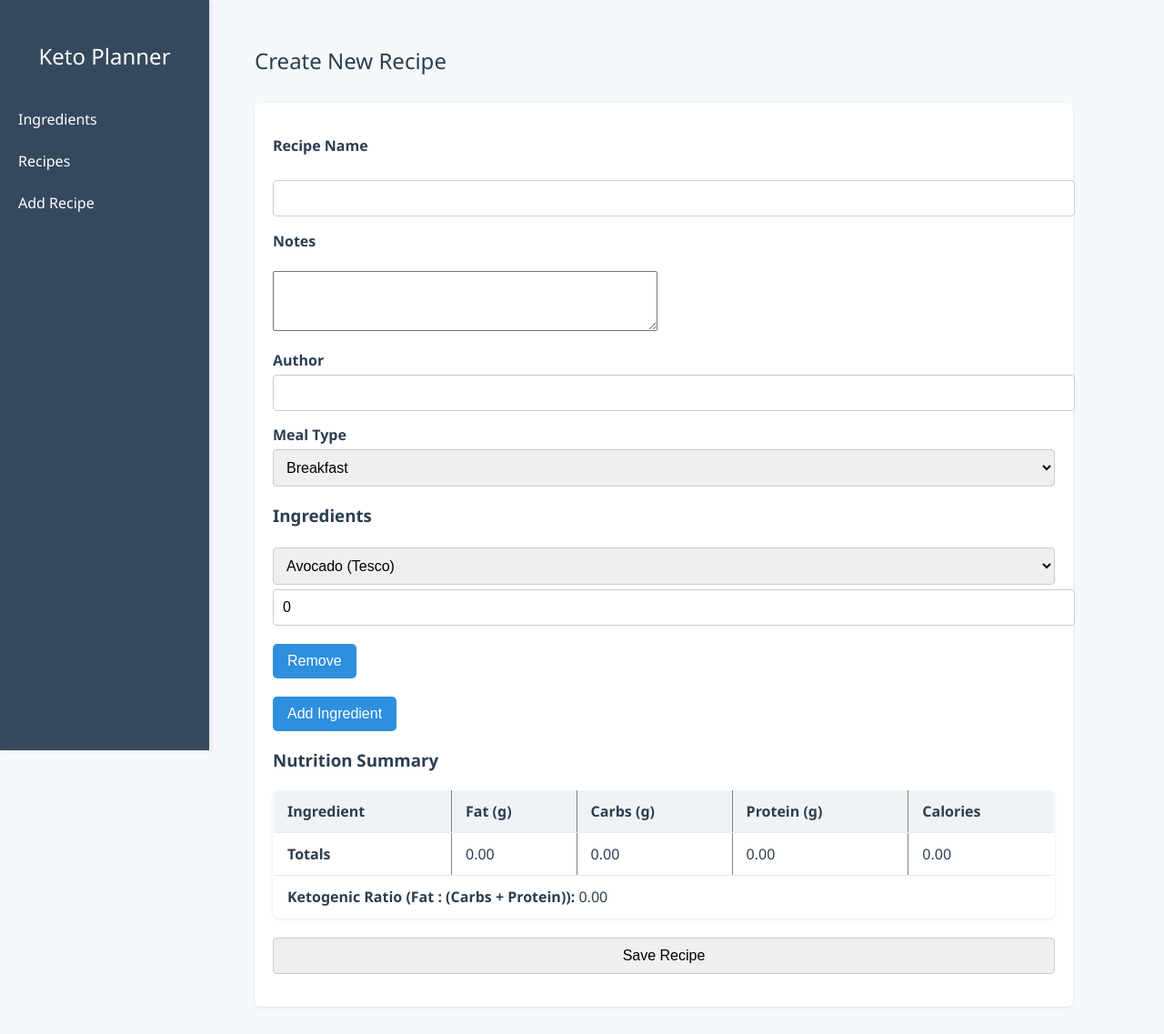
After one commit to isobelweinberg/keto-buddy, a Flask app: page /recipes/new in a window 1280 px wide. The commit adds this page. Shown: the whole page at 91% size. Run offline with Flask 3, Linux system fonts and the light colour scheme.

Commit message:
Create recipe page

```diff
--- a/app/forms.py
+++ b/app/forms.py
@@ -2,7 +2,7 @@ from flask_wtf import FlaskForm
 from wtforms import StringField, TextAreaField, FloatField, SelectField, FieldList, FormField, SubmitField
 from wtforms.validators import DataRequired, NumberRange, Optional
 
-from models import Ingredient
+from .models import Ingredient
 
 class RecipeIngredientForm(FlaskForm):
     ingredient_id = SelectField('Ingredient', coerce=int, validators=[DataRequired()])
@@ -12,6 +12,8 @@ class RecipeForm(FlaskForm):
     name = StringField('Recipe Name', validators=[DataRequired()])
     ratio = FloatField('Ketogenic Ratio (Fat : (Carbs + Protein))', validators=[Optional()])
     notes = TextAreaField('Notes', validators=[Optional()])
+    author = StringField('Author')
+    meal_type = SelectField('Meal Type', choices=[('breakfast', 'Breakfast'), ('main', 'Main Meal'), ('snack', 'Snack')])
 
     ingredients = FieldList(FormField(RecipeIngredientForm), min_entries=1, max_entries=20)
     submit = SubmitField('Save Recipe')
@@ -19,6 +21,9 @@ class RecipeForm(FlaskForm):
     def set_ingredient_choices(self):
         # This method populates the ingredient dropdowns dynamically
         ingredients = Ingredient.query.order_by(Ingredient.name).all()
-        choices = [(ing.id, ing.name) for ing in ingredients]
+        choices = [
+            (ing.id, f"{ing.name} ({ing.source})" if ing.source else ing.name)
+            for ing in ingredients
+        ]
         for ingredient_form in self.ingredients:
             ingredient_form.ingredient_id.choices = choices
--- a/app/models.py
+++ b/app/models.py
@@ -20,6 +20,8 @@ class Recipe(db.Model):
     total_calories = db.Column(db.Float, nullable=True)
     ratio = db.Column(db.Float, nullable=True)
     notes = db.Column(db.Text, nullable=True)
+    author = db.Column(db.String)  # new field
+    meal_type = db.Column(db.String)  # "breakfast", "main", "snack"
 
     ingredients = db.relationship('RecipeIngredient', back_populates='recipe', cascade='all, delete-orphan')
 
--- a/app/routes.py
+++ b/app/routes.py
@@ -1,6 +1,7 @@
 from flask import Blueprint, render_template, request, redirect, url_for, flash
 from . import db
-from .models import Ingredient
+from .models import Ingredient, Recipe, RecipeIngredient
+from .forms import RecipeForm
 
 main = Blueprint('main', __name__)
 
@@ -40,3 +41,72 @@ def add_ingredient():
 
     flash(f'Added ingredient: {name}', 'success')
     return redirect(url_for('main.ingredients'))
+
+@main.route('/recipes/new', methods=['GET', 'POST'])
+def new_recipe():
+    form = RecipeForm()
+    nutrition_data = {}
+    form.set_ingredient_choices()
+
+    # Gather nutritional info to pass to JS
+    all_ingredients = Ingredient.query.order_by(Ingredient.name).all()
+    nutrition_data = {
+        ing.id: {
+            'name': ing.name,
+            'source': ing.source,  # Add source here
+            'percent_fat': ing.percent_fat,
+            'percent_carbs': ing.percent_carbs,
+            'percent_protein': ing.percent_protein,
+            'total_calories': ing.total_calories
+        }
+        for ing in all_ingredients
+    }
+
+    if form.validate_on_submit():
+        # Create recipe object
+        recipe = Recipe(
+            name=form.name.data,
+            notes=form.notes.data,
+            ratio=form.ratio.data
+        )
+
+        total_fat = total_carbs = total_protein = total_calories = 0.0
+
+        for ingredient_form in form.ingredients.entries:
+            ingredient = Ingredient.query.get(ingredient_form.ingredient_id.data)
+            amount = ingredient_form.amount.data
+
+            # Calculate nutrition for this ingredient amount
+            fat = ingredient.percent_fat * amount / 100
+            carbs = ingredient.percent_carbs * amount / 100
+            protein = ingredient.percent_protein * amount / 100
+            calories = ingredient.total_calories * amount / 100
+
+            total_fat += fat
+            total_carbs += carbs
+            total_protein += protein
+            total_calories += calories
+
+            ri = RecipeIngredient(
+                ingredient_id=ingredient.id,
+                amount=amount,
+                fat=fat,
+                carbs=carbs,
+                protein=protein,
+                calories=calories
+            )
+            recipe.ingredients.append(ri)
+
+        # Save totals in recipe
+        recipe.total_fat = total_fat
+        recipe.total_carbs = total_carbs
+        recipe.total_protein = total_protein
+        recipe.total_calories = total_calories
+
+        db.session.add(recipe)
+        db.session.commit()
+
+        flash('Recipe created successfully!', 'success')
+        return redirect(url_for('main.recipes'))
+
+    return render_template('new_recipe.html', form=form, nutrition_data=nutrition_data)
--- a/app/templates/base.html
+++ b/app/templates/base.html
@@ -9,8 +9,8 @@
     <div class="sidebar">
         <h2>Keto Planner</h2>
         <a href="{{ url_for('main.ingredients') }}">Ingredients</a>
-        <a href="#">Recipes</a>
-        <a href="#">Add Recipe</a>
+        <a href="">Recipes</a>
+        <a href="{{ url_for('main.new_recipe') }}">Add Recipe</a>
     </div>
 
     <div class="main">
--- /dev/null
+++ b/app/templates/new_recipe.html
@@ -0,0 +1,263 @@
+{% extends "base.html" %}
+{% block content %}
+<h2>Create New Recipe</h2>
+
+<form method="POST" action="{{ url_for('main.new_recipe') }}">
+    {{ form.hidden_tag() }}
+
+    <p>
+        {{ form.name.label }}<br>
+        {{ form.name(size=40) }}
+    </p>
+
+    <p>
+        {{ form.notes.label }}<br>
+        {{ form.notes(rows=4, cols=50) }}
+    </p>
+
+    <div class="form-group">
+  <label for="author">Author</label>
+  <input type="text" class="form-control" id="author" name="author" list="author-options">
+  <datalist id="author-options">
+    {% for author in existing_authors %}
+      <option value="{{ author }}">
+    {% endfor %}
+  </datalist>
+</div>
+
+<div class="form-group">
+  <label for="meal_type">Meal Type</label>
+  <select class="form-control" id="meal_type" name="meal_type">
+    <option value="breakfast">Breakfast</option>
+    <option value="main">Main Meal</option>
+    <option value="snack">Snack</option>
+  </select>
+</div>
+
+    <h3>Ingredients</h3>
+    <div id="ingredients-list">
+        {% for subform in form.ingredients %}
+        <div class="ingredient-entry">
+            {{ subform.ingredient_id.label }} {{ subform.ingredient_id() }}
+            {{ subform.amount.label }} {{ subform.amount(step="0.1") }}
+            <button type="button" class="remove-ingredient">Remove</button>
+        </div>
+        {% endfor %}
+    </div>
+    <button type="button" id="add-ingredient">Add Ingredient</button>
+
+    <h3>Nutrition Summary</h3>
+    <table border="1" id="nutrition-table">
+        <thead>
+            <tr>
+                <th>Ingredient</th>
+                <th>Fat (g)</th>
+                <th>Carbs (g)</th>
+                <th>Protein (g)</th>
+                <th>Calories</th>
+            </tr>
+        </thead>
+        <tbody id="nutrition-tbody"></tbody>
+        <tfoot>
+            <tr>
+                <td><strong>Totals</strong></td>
+                <td id="total-fat">0</td>
+                <td id="total-carbs">0</td>
+                <td id="total-protein">0</td>
+                <td id="total-calories">0</td>
+            </tr>
+            <tr>
+                <td colspan="5">
+                    <strong>Ketogenic Ratio (Fat : (Carbs + Protein)):</strong>
+                    <span id="ketogenic-ratio">0</span>
+                </td>
+            </tr>
+        </tfoot>
+    </table>
+
+    <p>{{ form.submit() }}</p>
+</form>
+
+<script>
+    // Ingredient nutrition data passed from Flask (ingredient id -> nutrition)
+    const nutritionData = {{ nutrition_data | tojson }};
+
+    const ingredientsList = document.getElementById('ingredients-list');
+    const addBtn = document.getElementById('add-ingredient');
+
+    function createIngredientEntry(index) {
+        const div = document.createElement('div');
+        div.classList.add('ingredient-entry');
+
+        const ingredientSelect = document.createElement('select');
+        ingredientSelect.name = `ingredients-${index}-ingredient_id`;
+        ingredientSelect.id = `ingredients-${index}-ingredient_id`;
+        ingredientSelect.required = true;
+
+        // Populate options from nutritionData keys and ingredient names
+        for (const [id, data] of Object.entries(nutritionData)) {
+            const option = document.createElement('option');
+            option.value = id;
+            option.textContent = `ID ${id}`; // placeholder: you can pass names too if you want
+            ingredientSelect.appendChild(option);
+        }
+
+        // For nicer user experience, let's embed ingredient names in nutritionData keys
+        // Instead, better to pass ingredient names as well, so let's improve that:
+        // (This requires Flask to pass a dict with id->name and id->nutrition)
+
+        // We'll do this below after the template code
+
+        const amountInput = document.createElement('input');
+        amountInput.type = 'number';
+        amountInput.step = '0.1';
+        amountInput.name = `ingredients-${index}-amount`;
+        amountInput.id = `ingredients-${index}-amount`;
+        amountInput.required = true;
+        amountInput.value = 0;
+
+        const removeBtn = document.createElement('button');
+        removeBtn.type = 'button';
+        removeBtn.textContent = 'Remove';
+        removeBtn.classList.add('remove-ingredient');
+        removeBtn.onclick = () => {
+            div.remove();
+            updateNutritionTable();
+        };
+
+        div.appendChild(ingredientSelect);
+        div.appendChild(amountInput);
+        div.appendChild(removeBtn);
+
+        ingredientSelect.onchange = updateNutritionTable;
+        amountInput.oninput = updateNutritionTable;
+
+        return div;
+    }
+
+    // To make it easier, let's just enhance the server to send ingredient names as well:
+</script>
+
+<script>
+    // This script assumes your Flask passed a second dict: ingredientNames = {id: name, ...}
+
+    // We'll redefine nutritionData as:
+    // {
+    //   id: {
+    //     name: "...",
+    //     percent_fat: ...,
+    //     percent_carbs: ...,
+    //     percent_protein: ...,
+    //     total_calories: ...
+    //   }
+    // }
+
+    // So update the Python route accordingly, then update here:
+
+    // For demo, let's assume nutritionData is like above:
+
+    // Function to build dropdown options with names:
+    function buildIngredientOptions() {
+        let options = '';
+        for (const [id, data] of Object.entries(nutritionData)) {
+            let displayName = data.name;
+            if (data.source) {
+                displayName += ` (${data.source})`;
+            }
+            options += `<option value="${id}">${displayName}</option>`;
+        }
+        return options;
+    }
+
+    // Clear and rebuild ingredients list initial state:
+    function rebuildIngredientsList() {
+        ingredientsList.innerHTML = '';
+        // Add one ingredient entry by default
+        addIngredientEntry();
+    }
+
+    let ingredientCount = 0;
+    function addIngredientEntry() {
+        const entry = createIngredientEntry(ingredientCount);
+        // Add dropdown options with names
+        const select = entry.querySelector('select');
+        select.innerHTML = buildIngredientOptions();
+
+        ingredientsList.appendChild(entry);
+        ingredientCount++;
+    }
+
+    addBtn.addEventListener('click', () => {
+        addIngredientEntry();
+    });
+
+    // Remove ingredient handler delegated to parent div
+    ingredientsList.addEventListener('click', (e) => {
+        if (e.target.classList.contains('remove-ingredient')) {
+            e.target.parentElement.remove();
+            updateNutritionTable();
+        }
+    });
+
+    // Update nutrition table based on current ingredient entries
+    function updateNutritionTable() {
+        const tbody = document.getElementById('nutrition-tbody');
+        tbody.innerHTML = '';
+
+        let totalFat = 0, totalCarbs = 0, totalProtein = 0, totalCalories = 0;
+
+        const entries = document.querySelectorAll('.ingredient-entry');
+        entries.forEach(entry => {
+            const select = entry.querySelector('select');
+            const amountInput = entry.querySelector('input[type="number"]');
+
+            const ingredientId = select.value;
+            const amount = parseFloat(amountInput.value);
+
+            if (!ingredientId || isNaN(amount) || amount <= 0) {
+                return;
+            }
+
+            const data = nutritionData[ingredientId];
+            if (!data) return;
+
+            const fat = data.percent_fat * amount / 100;
+            const carbs = data.percent_carbs * amount / 100;
+            const protein = data.percent_protein * amount / 100;
+            const calories = data.total_calories * amount / 100;
+
+            totalFat += fat;
+            totalCarbs += carbs;
+            totalProtein += protein;
+            totalCalories += calories;
+
+            const row = document.createElement('tr');
+            row.innerHTML = `
+                <td>${data.name}</td>
+                <td>${fat.toFixed(2)}</td>
+                <td>${carbs.toFixed(2)}</td>
+                <td>${protein.toFixed(2)}</td>
+                <td>${calories.toFixed(2)}</td>
+            `;
+            tbody.appendChild(row);
+        });
+
+        document.getElementById('total-fat').textContent = totalFat.toFixed(2);
+        document.getElementById('total-carbs').textContent = totalCarbs.toFixed(2);
+        document.getElementById('total-protein').textContent = totalProtein.toFixed(2);
+        document.getElementById('total-calories').textContent = totalCalories.toFixed(2);
+
+        // Calculate ketogenic ratio = fat / (carbs + protein)
+        let ratio = 0;
+        if (totalCarbs + totalProtein > 0) {
+            ratio = totalFat / (totalCarbs + totalProtein);
+        }
+        document.getElementById('ketogenic-ratio').textContent = ratio.toFixed(2);
+    }
+
+    // On page load
+    rebuildIngredientsList();
+    updateNutritionTable();
+</script>
+
+{% endblock %}
```
Also changed, not shown: keto.db (deleted), 1 other file.
